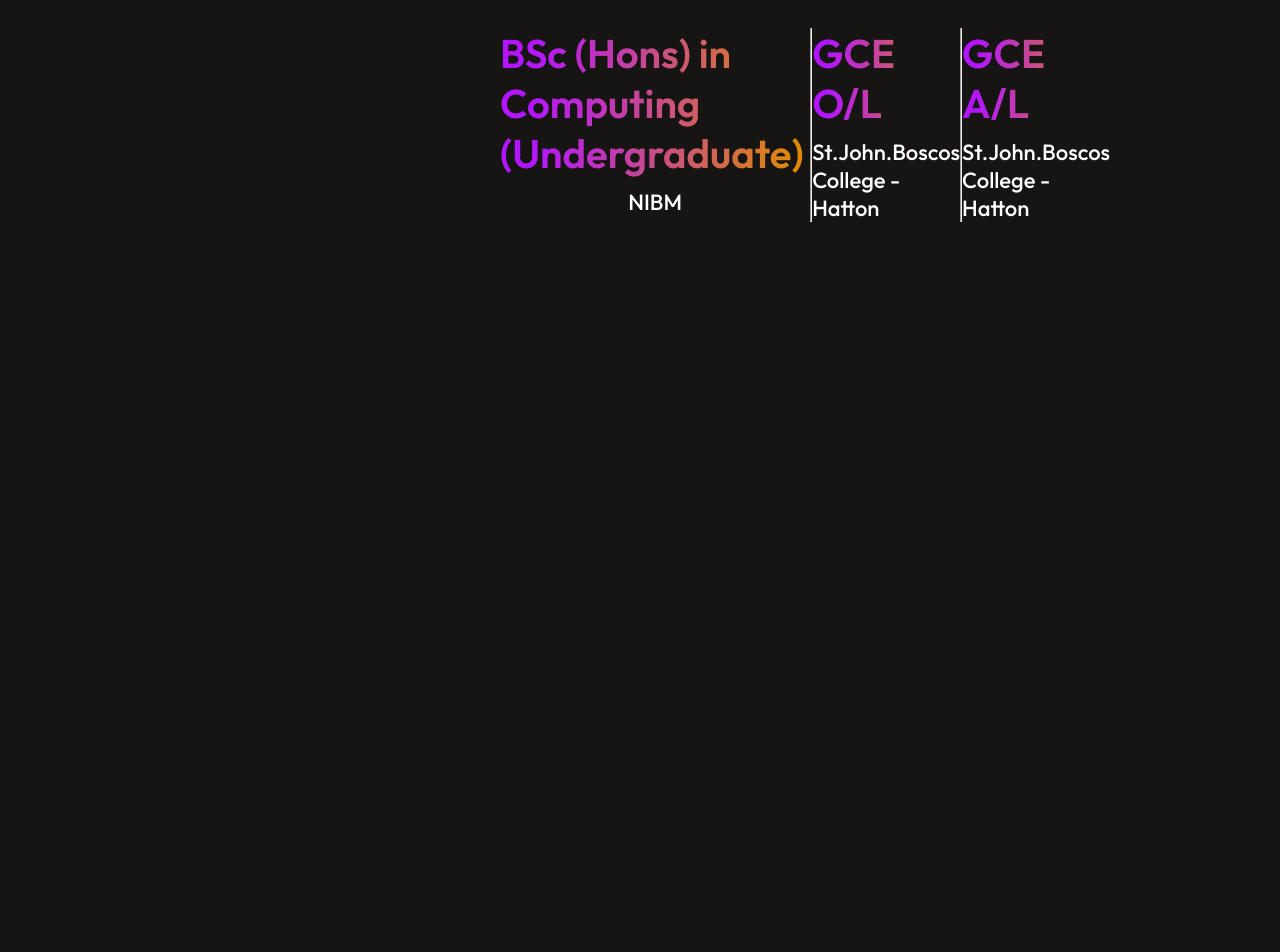
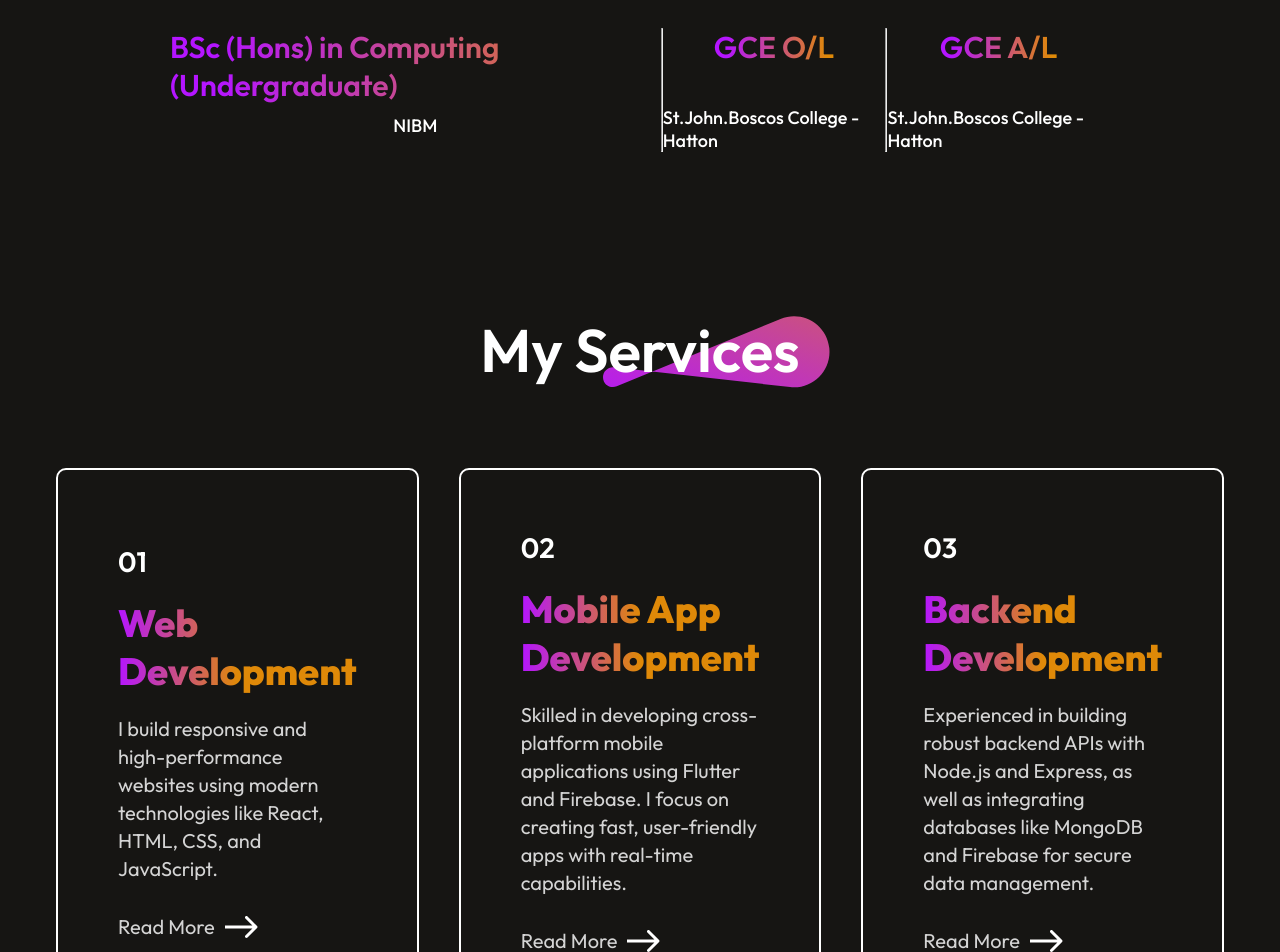
Before and after one commit to Dilukshan16/personal-portfolio, a React (Vite) app: page / in a window 1280 px wide. Shown: the part 1980-2932 px from the top of the page. Before the commit the page ends 2282 px from the top, so only its background shows below. Built offline with nearby package versions, Linux system fonts and the light colour scheme.

Commit message:
Implemented Services component

```diff
--- a/src/App.jsx
+++ b/src/App.jsx
@@ -2,6 +2,7 @@
 import Navbar from "./components/NavBar/NavBar";
 import Hero from "./components/Hero/Hero";
 import About from "./components/About/About";
+import Services from "./components/Services/Services";
 
 const App = () => {
   return (
@@ -9,6 +10,7 @@
       <Navbar />
       <Hero />
       <About />
+      <Services />
     </div>
   );
 };
--- a/src/assets/services_data.js
+++ b/src/assets/services_data.js
@@ -1,33 +1,34 @@
 const Services_Data = [
     {
-        s_no:"01",
-        s_name:"Web design",
-        s_desc:"Web development is the process of building, programming..."
+        s_no: "01",
+        s_name: "Web Development",
+        s_desc: "I build responsive and high-performance websites using modern technologies like React, HTML, CSS, and JavaScript. "
     },
     {
-        s_no:"02",
-        s_name:"Graphics design",
-        s_desc:"Web development is the process of building, programming..."
+        s_no: "02",
+        s_name: "Mobile App Development",
+        s_desc: "Skilled in developing cross-platform mobile applications using Flutter and Firebase. I focus on creating fast, user-friendly apps with real-time capabilities."
     },
     {
-        s_no:"03",
-        s_name:"Social media",
-        s_desc:"Web development is the process of building, programming..."
+        s_no: "03",
+        s_name: " Backend Development",
+        s_desc: "Experienced in building robust backend APIs with Node.js and Express, as well as integrating databases like MongoDB and Firebase for secure data management."
     },
     {
-        s_no:"04",
-        s_name:"App design",
-        s_desc:"Web development is the process of building, programming..."
+        s_no: "04",
+        s_name: "UI/UX Design",
+        s_desc: "I design intuitive and visually appealing user interfaces using Figma and modern UI libraries, ensuring a seamless user experience across devices."
+
     },
     {
-        s_no:"05",
-        s_name:"Digital marketing",
-        s_desc:"Web development is the process of building, programming..."
+        s_no: "05",
+        s_name: "Database Design & Management",
+        s_desc: "Optimize data storage, retrieval, and performance with Oracle SQL, MySQL, and Firebase-backed solutions."
     },
     {
-        s_no:"06",
-        s_name:"Content writing",
-        s_desc:"Web development is the process of building, programming..."
+        s_no: "06",
+        s_name: "IoT-Based System Integration",
+        s_desc: "Hands-on experience in building IoT solutions using ESP32, sensors, and Firebase. Ideal for smart systems like waste management, automation, and sensor-based monitoring."
     },
 ]
 
--- a/src/components/About/About.css
+++ b/src/components/About/About.css
@@ -74,7 +74,7 @@
     transition: 0.5s;
 }
 .about-edu h1{
-    font-size: 40px;
+    font-size: 30px;
     font-weight: 600;
     background:linear-gradient(270deg, #DF8908 5.41%, #B415FF 90.25%);
     background-clip: text;
@@ -82,7 +82,7 @@
     -webkit-text-fill-color: transparent;
 }
 .about-edu p{
-    font-size: 22px;
+    font-size: 18px;
     font-weight: 500;
 }
 .about-skill:hover{
--- a/src/components/About/About.jsx
+++ b/src/components/About/About.jsx
@@ -60,6 +60,8 @@
               <hr style={{ width: "25%" }} />
             </div>
           </div>
+        </div>
+      </div>
       <div className="about-education">
         <div className="about-edu">
           <h1>BSc (Hons) in Computing (Undergraduate)</h1>
@@ -68,14 +70,14 @@
         <hr />
         <div className="about-edu">
           <h1>GCE O/L</h1>
+          <br />
           <p>St.John.Boscos College - Hatton</p>
         </div>
         <hr />
         <div className="about-edu">
           <h1>GCE A/L</h1>
+          <br />
           <p>St.John.Boscos College - Hatton</p>
-            </div>
-          </div>
         </div>
       </div>
     </div>
--- /dev/null
+++ b/src/components/Services/Services.css
@@ -0,0 +1,69 @@
+.services{
+    display: flex;
+    flex-direction: column;
+    align-items: center;
+    justify-content: center;
+    gap: 80px;
+    margin: 80px 170px;
+}
+.services-title{
+    position: relative;
+}
+.services-title h1{
+    padding: 0px 30px;
+    font-size: 60px;
+    font-weight: 600;
+}
+.services-title img{
+    position: absolute;
+    bottom: 0;
+    right: 0;
+    z-index: -1;
+}
+.services-format{
+    display: flex;
+    flex-direction: column;
+    justify-content: center;
+    gap: 20px;
+    padding: 60px;
+    border-radius: 10px;
+    border: 2px solid white;
+    transition: 0.4s;
+    cursor: pointer;
+}
+.services-container{
+    display: grid;
+    grid-template-columns: 1fr 1fr 1fr;
+    gap: 40px;
+    margin-bottom: 80px;
+}
+.services-format h3{
+    font-size: 28px;
+    font-weight: 600;
+}
+.services-format h2{
+    font-size: 38px;
+    font-weight: 800;
+    background: linear-gradient(270deg, #DF8908 50%, #B415FF 100%);
+    background-clip: text;
+    -webkit-background-clip: text;
+    -webkit-text-fill-color: transparent;
+}
+.services-format p{
+    color: #d4d4d4;
+    font-size: 20px;
+    line-height: 28px;
+    max-width: 300px;
+}
+.services-readmore{
+    display: flex;
+    align-items: center;
+    gap: 10px;
+    margin-top: 10px;
+}
+.services-format:hover{
+    border: 2px solid #ff00ff;
+    background-image: linear-gradient(45deg, #3f0028, #582300);
+    transform: scale(1.05);
+    transition: 0.4s;
+}
--- /dev/null
+++ b/src/components/Services/Services.jsx
@@ -0,0 +1,33 @@
+import React from "react";
+import "./Services.css";
+import theme_pattern from "../../assets/theme_pattern.svg";
+import Services_Data from "../../assets/services_data";
+import arrow_icon from "../../assets/arrow_icon.svg";
+
+const Services = () => {
+  return (
+    <div className="services">
+      <div className="services-title">
+        <h1>My Services</h1>
+        <img src={theme_pattern} alt="" />
+      </div>
+      <div className="services-container">
+        {Services_Data.map((service, index) => {
+          return (
+            <div key={index} className="services-format">
+              <h3> {service.s_no}</h3>
+              <h2>{service.s_name}</h2>
+              <p>{service.s_desc}</p>
+              <div className="services-readmore">
+                <p>Read More</p>
+                <img src={arrow_icon} alt="" />
+              </div>
+            </div>
+          );
+        })}
+      </div>
+    </div>
+  );
+};
+
+export default Services;
```
Lines whose indentation alone changed are shown as unchanged.
